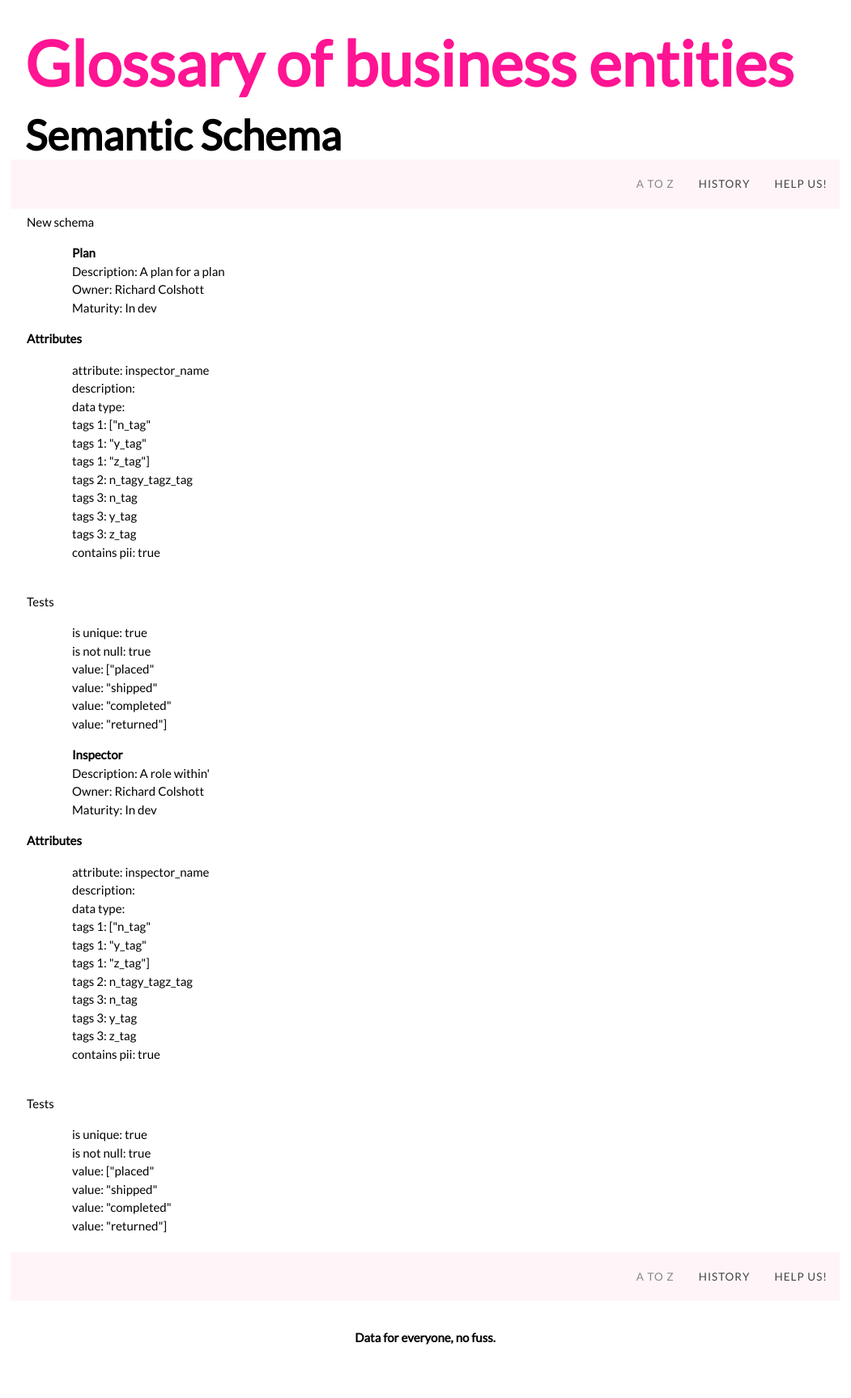
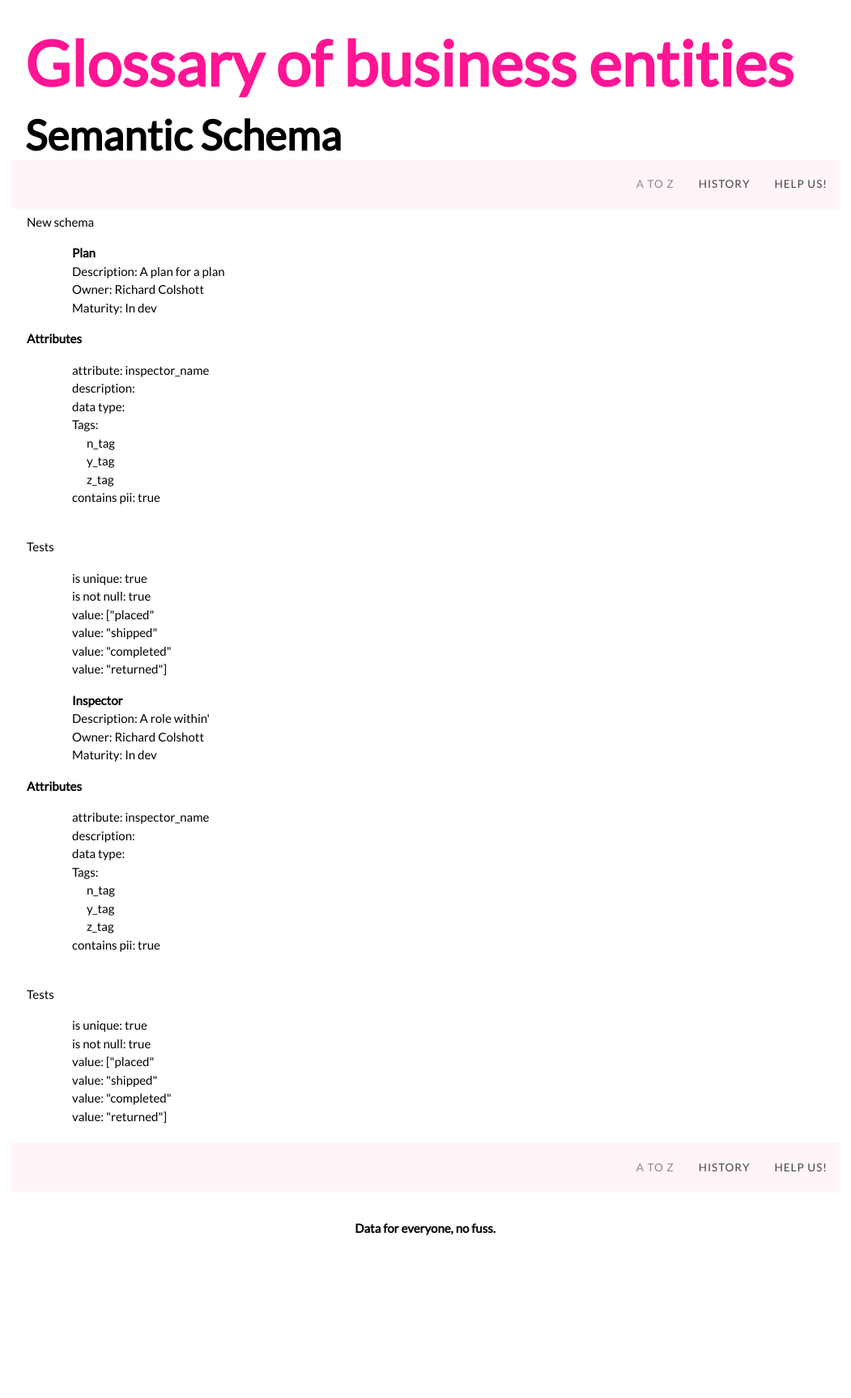
Before and after one commit to KCWADSWORTH/semantic_schema_wiki, a Jekyll site: the page built from index.html, in a window 1280 px wide. Shown: the whole page at 81% size, without its empty margins (115-1166 px from the left). Built offline with Jekyll 4.4.1, drawn with Linux system fonts in a browser that asks for light colours; after the commit the page ends 1592 px from its top, so only the background shows below that.

Commit message:
Update include_schema.html

```diff
--- a/_includes/include_schema.html
+++ b/_includes/include_schema.html
@@ -14,18 +14,10 @@
 <li>description: {{entry.attribute_description}}</li>
 <li>data type: {{entry.attribute_data_type}}</li>
 
-{% assign tags = entry.attribute_tags | split: ", " %}
-
-{% for value in tags %}
-<li>tags 1:   {{ value }}
-{% endfor %}
-
-<li>tags 2: {{entry.attribute_tags}}</li>
-
-
-<!-- if site.users = "Tobi", "Laura", "Tetsuro", "Adam" -->
+<li>Tags:
+</br>
 {% for value in entry.attribute_tags %}
-<li>tags 3:  {{ value }}
+  &emsp; {{ value }} </br>
 {% endfor %}
 
 
```
